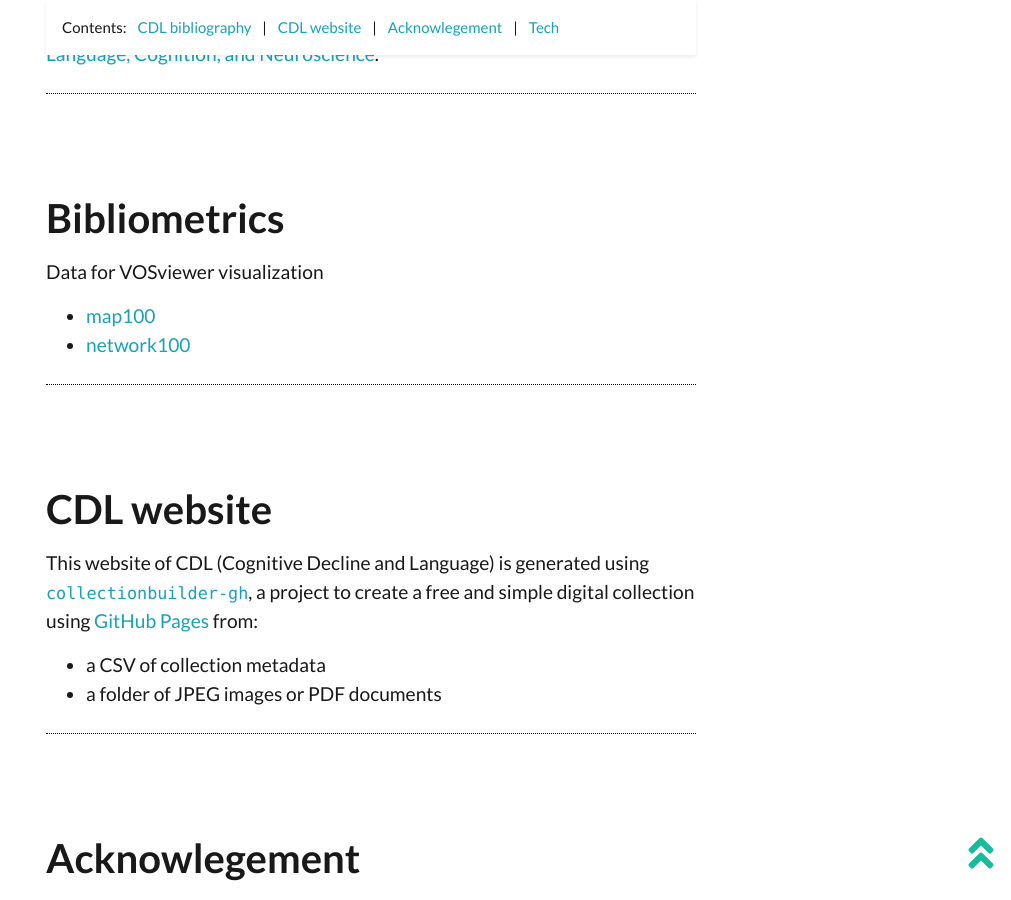
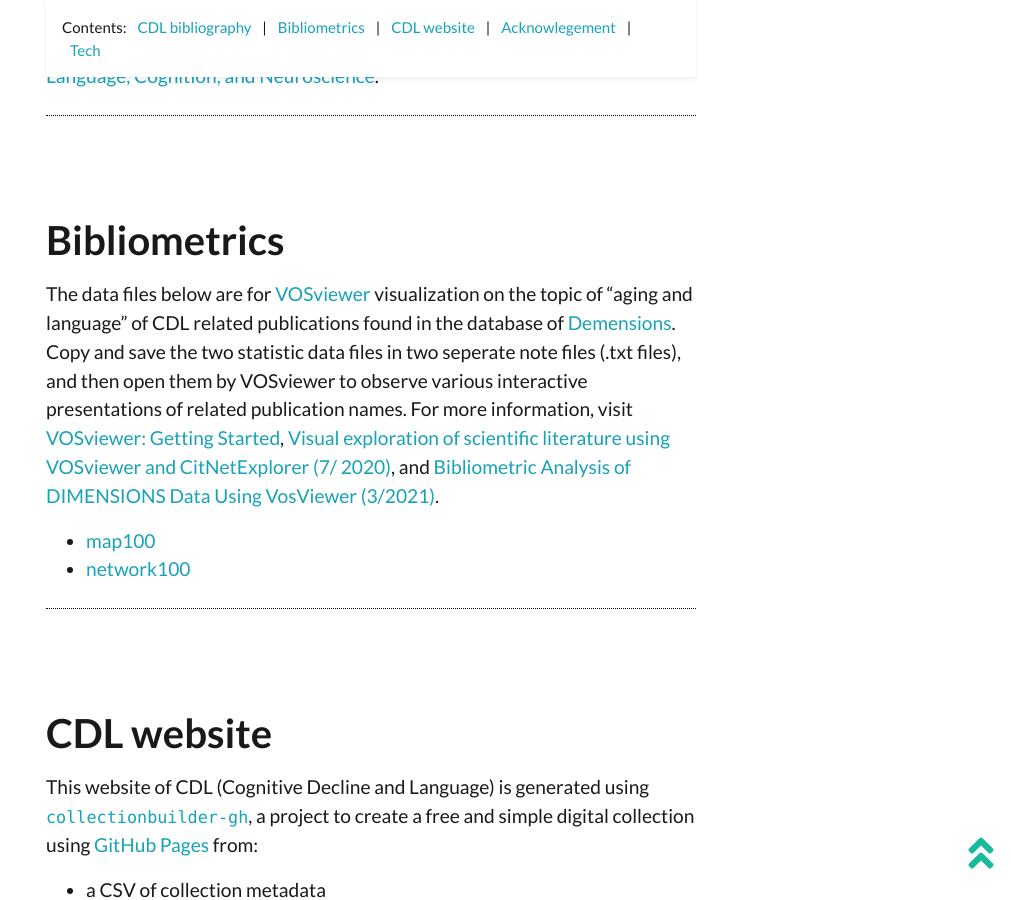
Before and after one commit to archivesw/cogfigcollection, a Jekyll site: the page built from pages/about.md, in a window 1280 px wide and 900 px high, scrolled down 654 px. Shown: the whole window, without its empty margins (269-1280 px from the left). Built offline with Jekyll 4.4.1, drawn with Linux system fonts in a browser that asks for light colours; nearby versions of some CDN libraries.

Commit message:
Update about.md

```diff
--- a/pages/about.md
+++ b/pages/about.md
@@ -10,13 +10,13 @@
 
 {% include feature/jumbotron.html %}
 
-{% include feature/nav-menu.html sections="CDL bibliography; CDL website; Acknowlegement" %}
+{% include feature/nav-menu.html sections="CDL bibliography; Bibliometrics; CDL website; Acknowlegement" %}
 
 ## CDL bibliography
 CDL (Cognitive Decline and Language) presented on this website is a brief visualization of [a value added subject bibliography](https://www.polyu.edu.hk/cbs/rclcn/cognitive-decline-and-language-cdl/synopsis/) including bibliometric data visualization prepared as background to discussing research on the cognitive neuroscience of language and cognitive decline at [Research Centre for Language, Cognition, and Neuroscience](https://www.polyu.edu.hk/cbs/rclcn/about-centre/our-mission/).
 
 ## Bibliometrics
-Data for VOSviewer visualization
+The data files below are for [VOSviewer](https://www.vosviewer.com/) visualization on the topic of "aging and language" of CDL related publications found in the database of [Demensions](https://www.dimensions.ai/). Copy and save the two statistic data files in two seperate note files (.txt files), and then open them by VOSviewer to observe various interactive presentations of related publication names. For more information, visit [VOSviewer: Getting Started](https://youtu.be/9dTWkNRxUtw), [Visual exploration of scientific literature using VOSviewer and CitNetExplorer (7/ 2020)](https://youtu.be/3aSKhFeXIU4), and [Bibliometric Analysis of DIMENSIONS Data Using VosViewer (3/2021)](https://youtu.be/or6LA0anOBQ).
 
 - [map100](https://raw.githubusercontent.com/archivesw/cogfigcollection/main/_data/map100.txt)
 - [network100](https://raw.githubusercontent.com/archivesw/cogfigcollection/main/_data/network100.txt)
```
